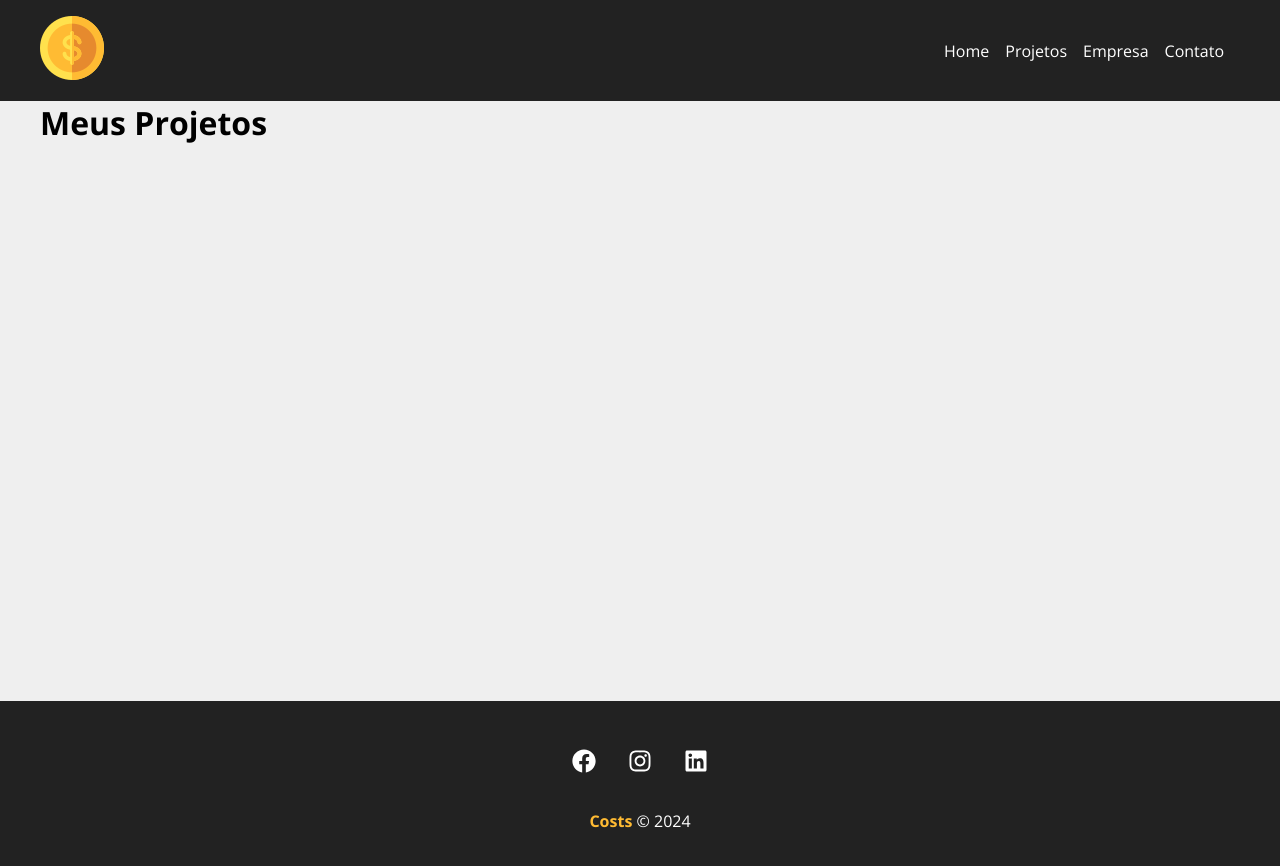
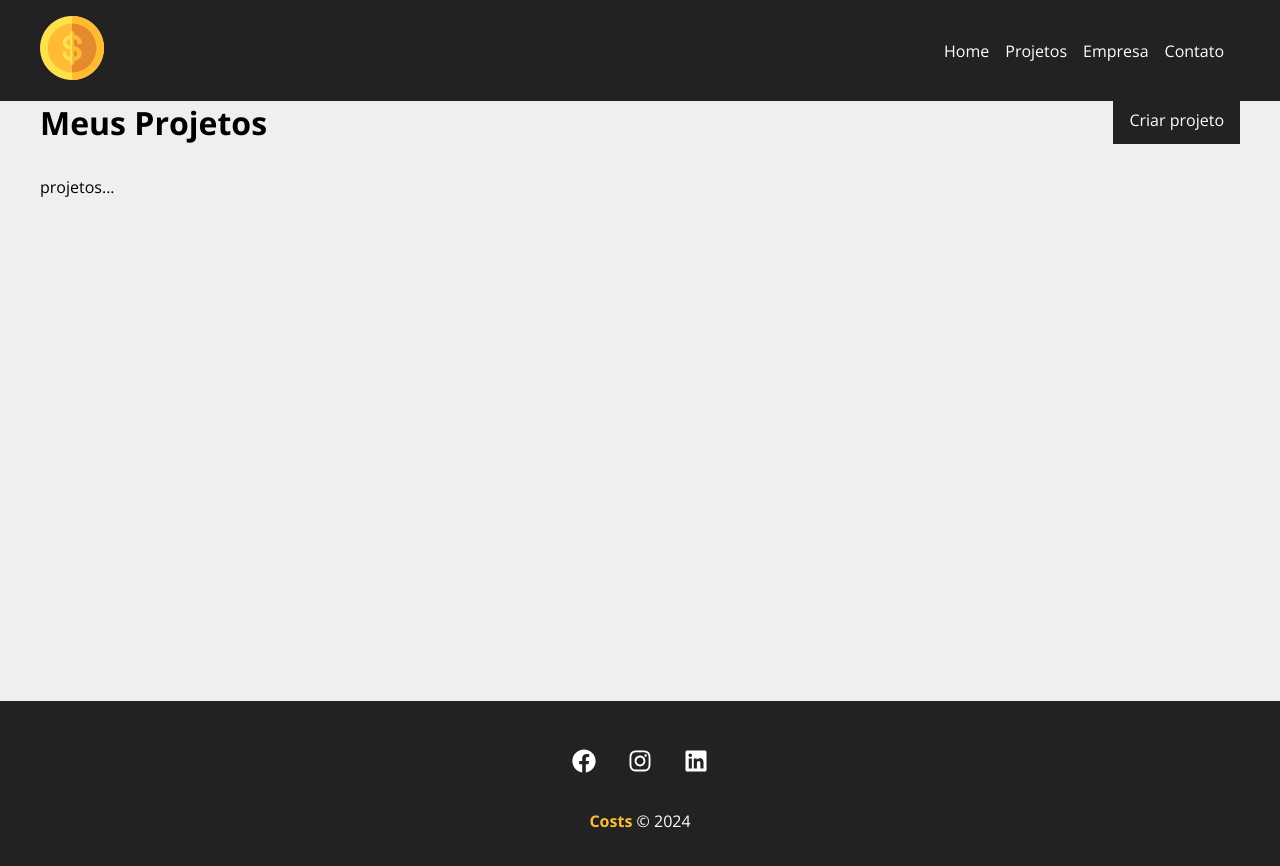
Before and after one commit to lrbarros/react-custo-projeto, a React (Create React App) app: page /projects in a window 1280 px wide. Shown: the top 866 px of the page. Built offline with nearby package versions, Linux system fonts and the light colour scheme.

Commit message:
criando dashboard

```diff
--- a/src/components/pages/Projects.js
+++ b/src/components/pages/Projects.js
@@ -1,6 +1,10 @@
 import React from 'react'
 import Message from '../layout/Message'
 import { useLocation } from 'react-router-dom'
+import Container from '../layout/Container'
+import LinkButton from '../layout/LinkButton'
+
+import styles from './Projects.module.css'
 
 export default function Projects() {
 
@@ -12,9 +16,16 @@
     type = location.state.type
   }
   return (
-    <div>
-       <h1>Meus Projetos</h1>
+    <div className={styles.project_container}>
+      <div className={styles.title_container}>
+        <h1>Meus Projetos</h1>
+        <LinkButton to="/newproject" text={"Criar projeto"} />
+      </div>
+
        { message && <Message msg={message} type={type} />}
+       <Container customClass="start">
+          <p>projetos...</p>
+       </Container>
     </div>
   )
 }
--- /dev/null
+++ b/src/components/pages/Projects.module.css
@@ -0,0 +1,9 @@
+.project-container{
+    padding: 2em;
+}
+
+.title_container{
+    display: flex;
+    justify-content: space-between;
+    margin-bottom: 2em;
+}
```
